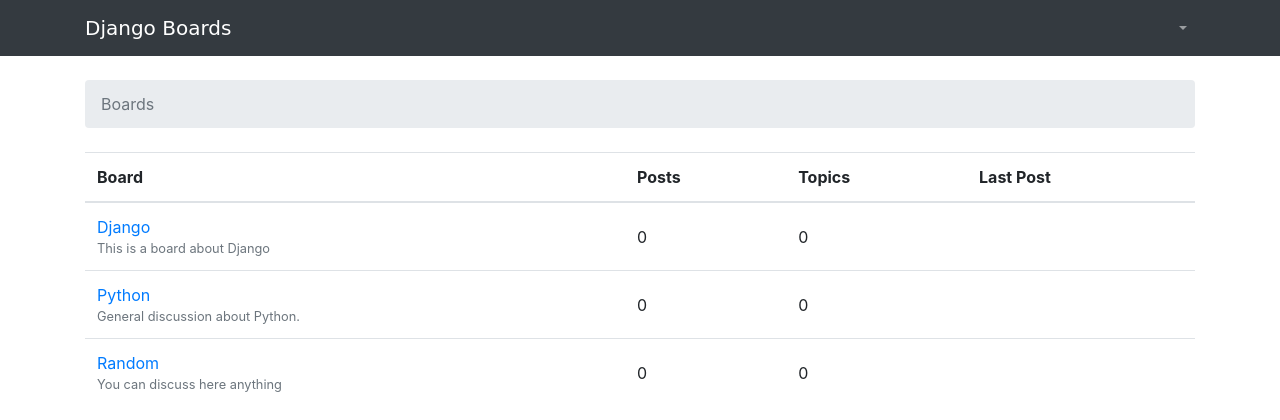
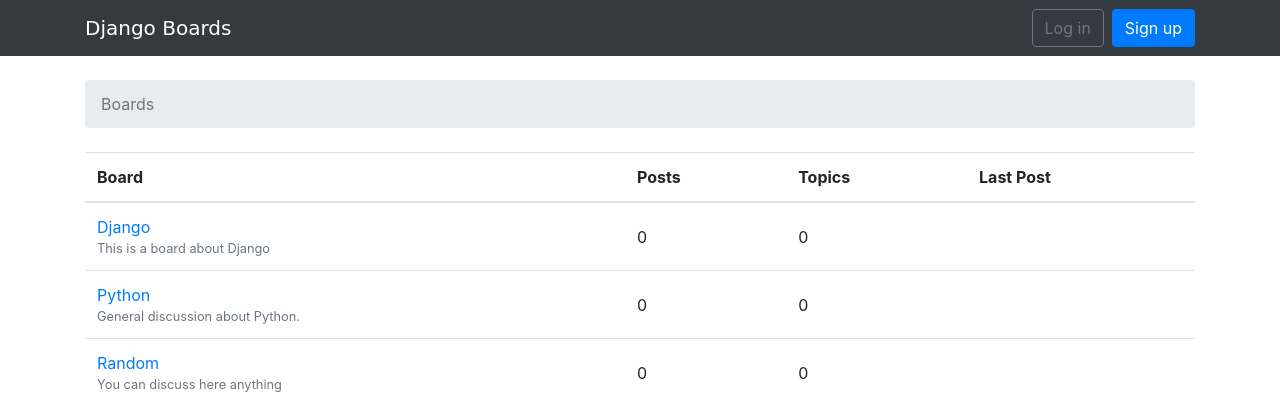
Before and after one commit to ilgatto88/django-test, a Django app: page / in a window 1280 px wide. Shown: the top 420 px of the page. Run offline with Django 3.2, Linux system fonts and the light colour scheme; data comes from the database, SQL or seed files in the repository; both versions use the stored data as it was after the commit; some libraries are stand-ins or nearby versions; some web fonts are replaced.

Commit message:
before login

```diff
--- a/templates/base.html
+++ b/templates/base.html
@@ -18,6 +18,7 @@
             <span class="navbar-toggler-icon"></span>
           </button>
           <div class="collapse navbar-collapse" id="mainMenu">
+            {% if user.is_authenticated %}
               <ul class="navbar-nav ml-auto">
                 <li class="nav-item dropdown">
                   <a class="nav-link dropdown-toggle" href="#" id="userMenu" data-toggle="dropdown" aria-haspopup="true" aria-expanded="false">
@@ -31,6 +32,12 @@
                   </div>
                 </li>
               </ul>
+              {% else %}
+                <form class="form-inline ml-auto">
+                  <a href='#' class="btn btn-outline-secondary">Log in</a>
+                  <a href="{% url 'signup' %}" class='btn btn-primary ml-2'>Sign up</a>
+                </form>
+              {% endif %}
           </div>
         </div>
       </nav>
```
Also changed, not shown: db.sqlite3. Lines whose indentation alone changed are shown as unchanged.
